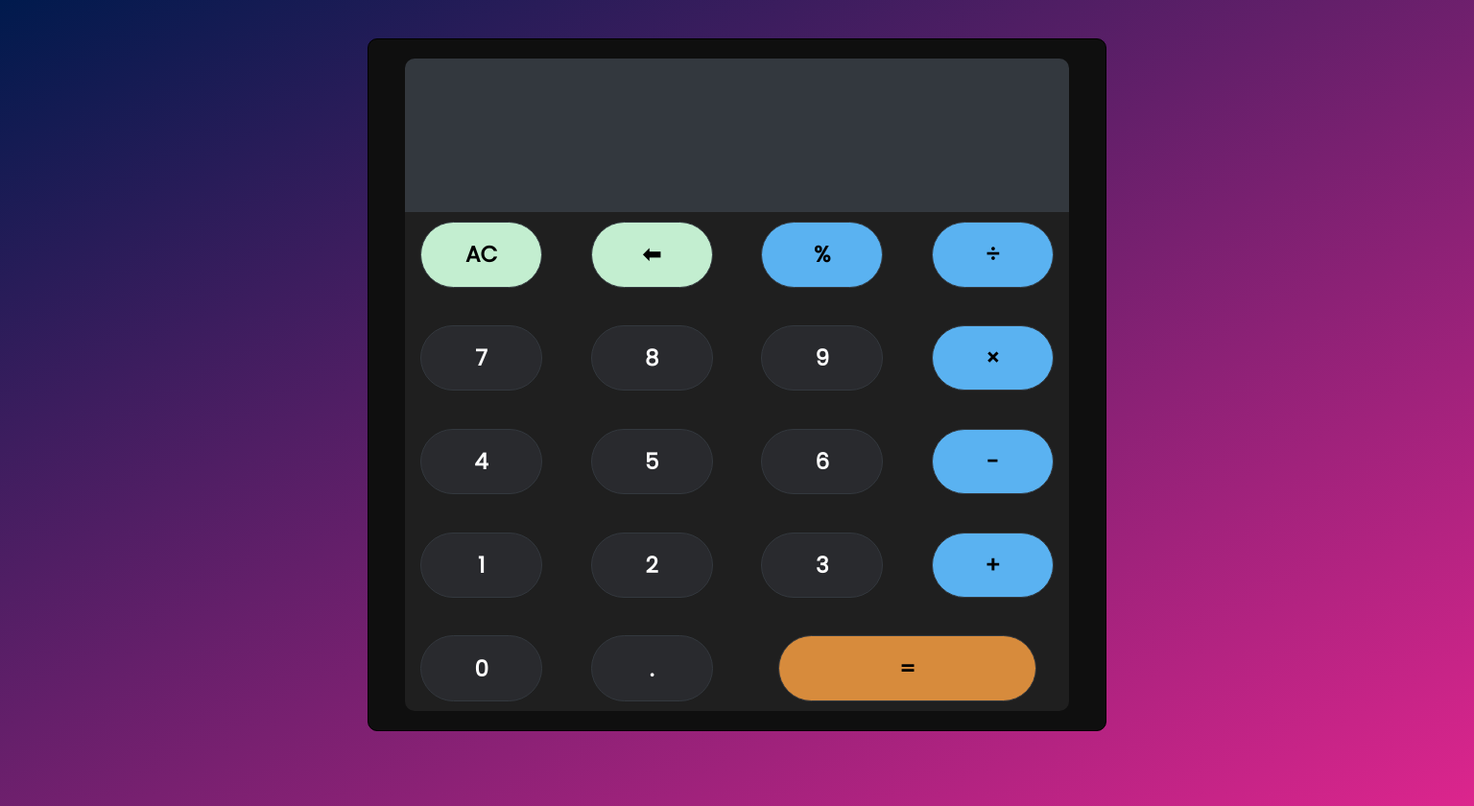
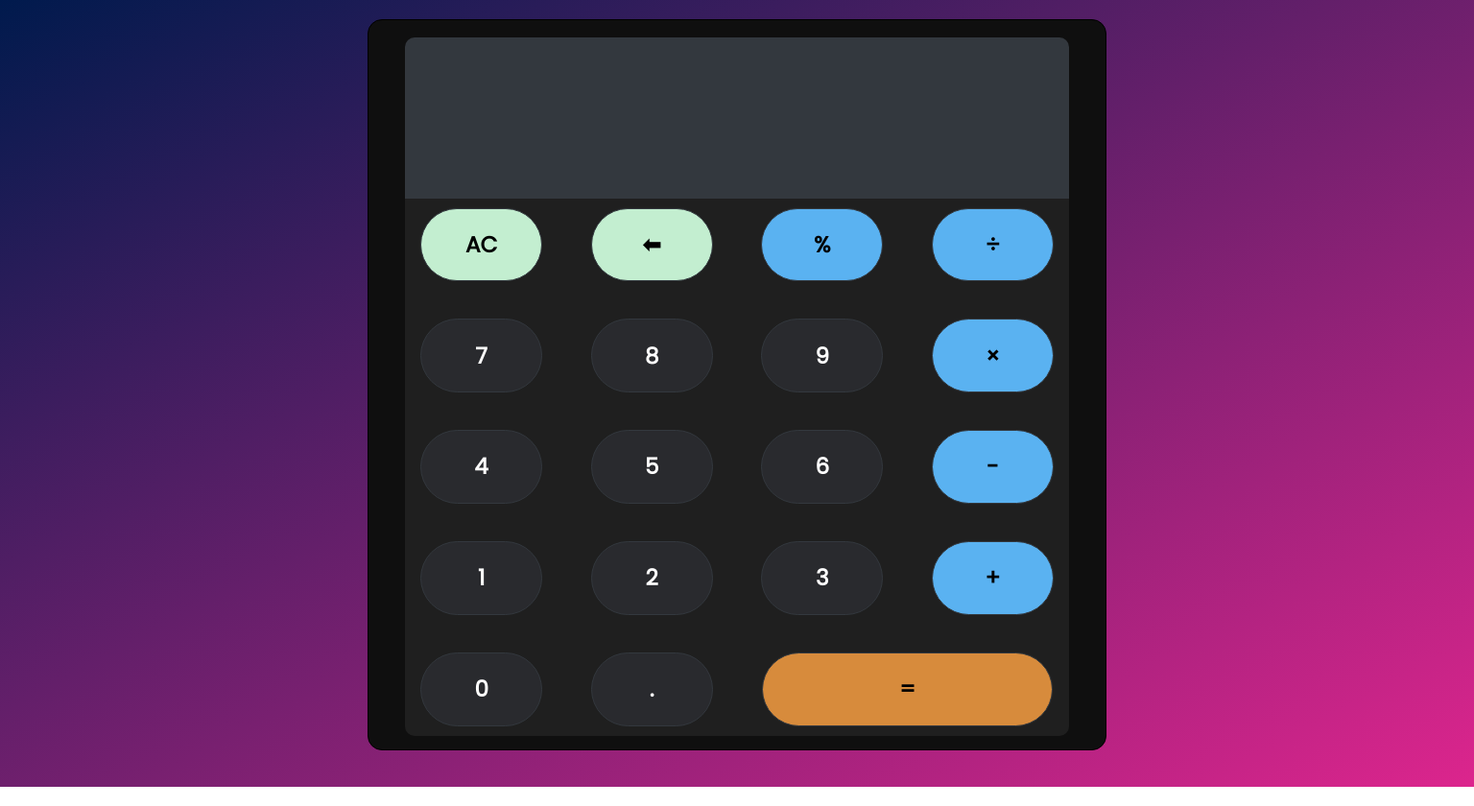
Before and after one commit to Andy-Reynolds/calculator-challenge, a plain HTML site: page index.html in a window 1536 px wide. Shown: the whole page at 96% size. Drawn offline with Linux system fonts and the light colour scheme.

Commit message:
Made buttons look nicer and changed height of calculator when screen is wide

```diff
--- a/style.scss
+++ b/style.scss
@@ -28,7 +28,7 @@ body {
   height: 90vh;
   border: 1px solid black;
   background-color: $base;
-  border-radius: 10px;
+  border-radius: 15px;
 
   @media screen and (min-width: 768px) {
     width: 65%;
@@ -36,10 +36,13 @@ body {
 
   @media screen and (min-width: 1366px) {
     width: 50%;
+    height: 95vh;
+    margin: 20px;
+    margin-inline: auto;
   }
 
   .screen {
-    margin: 20px;
+    margin: 17.5px;
     margin-bottom: 0px;
     margin-inline: auto;
     width: 90%;
@@ -55,6 +58,11 @@ body {
     flex-direction: column;
     word-wrap: break-word;
     word-break: break-all;
+
+    @media screen and (min-width: 1366px) {
+      height: 21vh;
+    }
+
 
     #current-input {
       opacity: .75;
@@ -81,6 +89,11 @@ body {
     background-color: $input-base;
     border-bottom-left-radius: 10px;
     border-bottom-right-radius: 10px;
+
+    @media screen and (min-width: 1366px) {
+      height: 70vh;
+    }
+
 
     .buttons {
       border: 1px solid $screen;
@@ -193,6 +206,7 @@ body {
         grid-area: 5/3/6/5;
         background-color: $equals;
         color: $dark-text;
+        width: 90%;
       }
 
     }
```
Also changed, not shown: dist/style.css.
